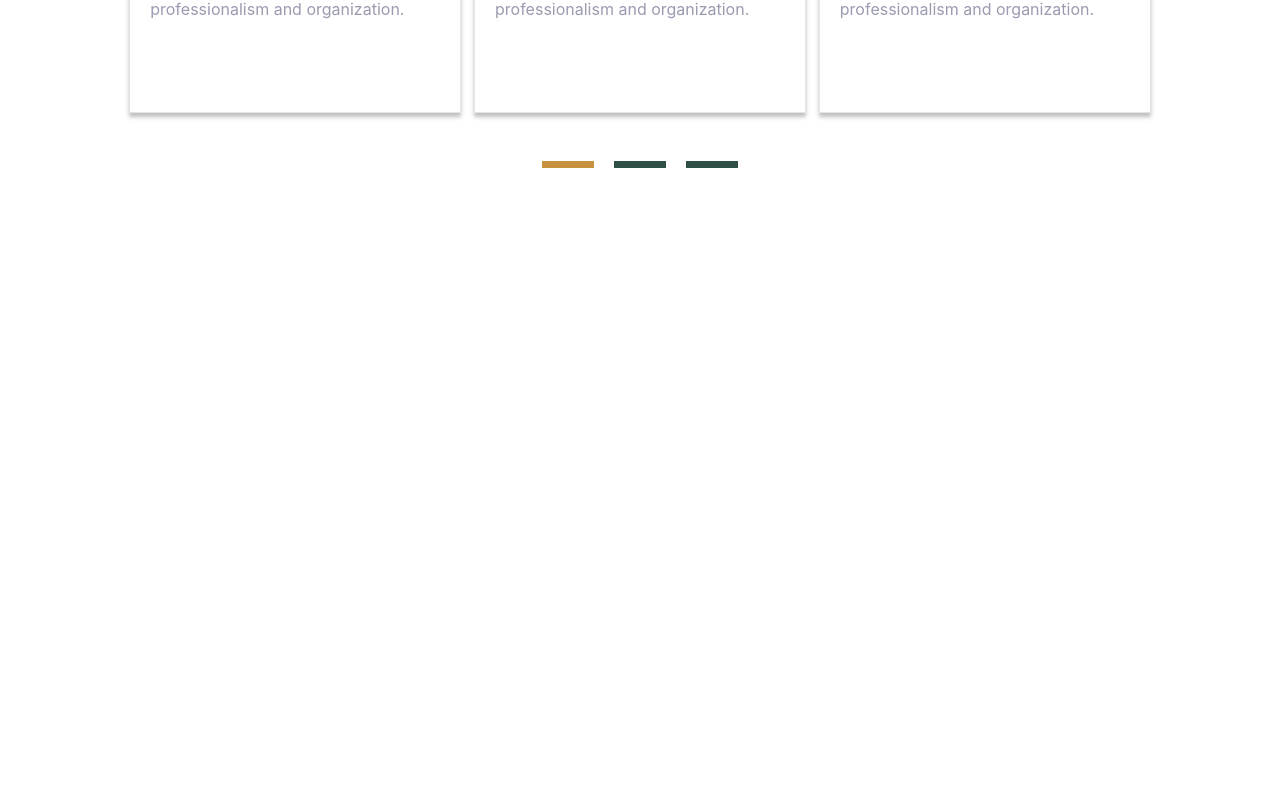
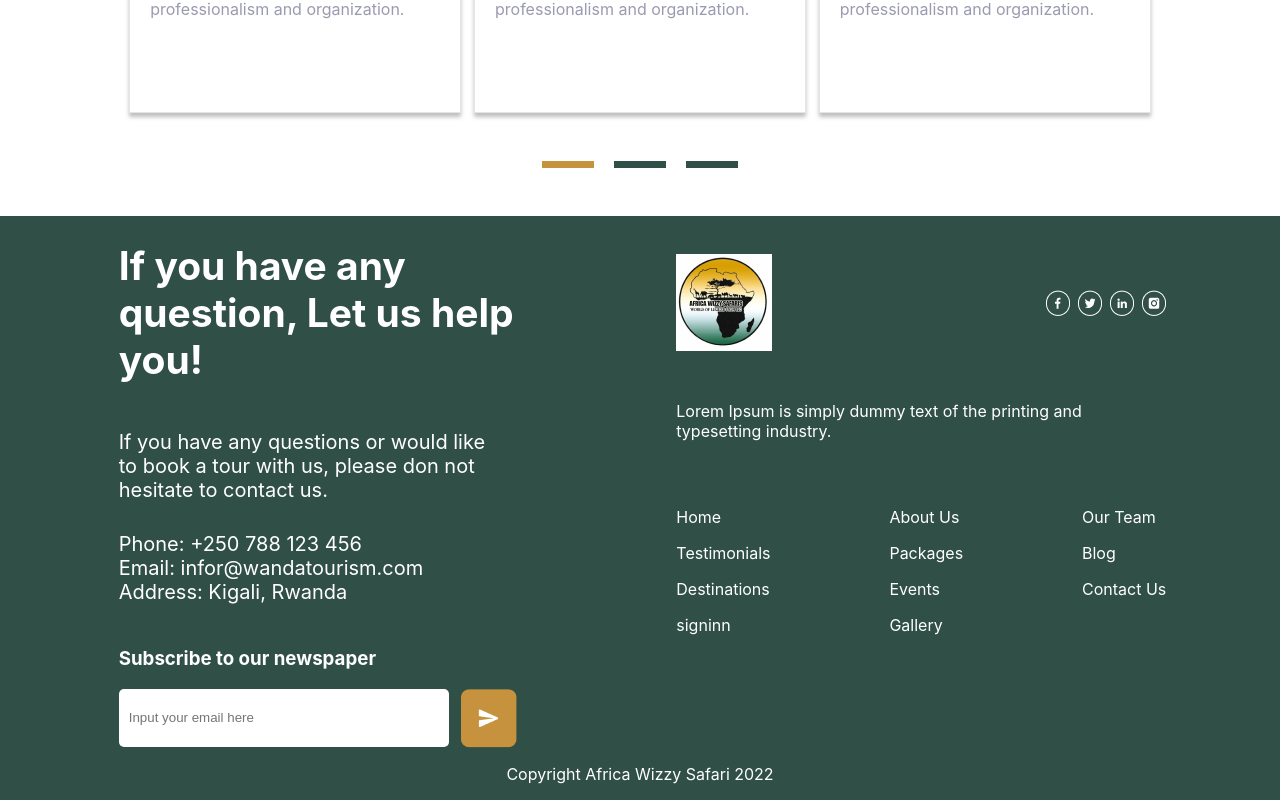
Before and after one commit to kadjialan/figma-page-react, a React (Create React App) app: page / in a window 1280 px wide. Shown: the part 5013-5813 px from the top of the page. Before the commit the page ends 5189 px from the top, so only its background shows below. Built offline with nearby package versions, Linux system fonts and the light colour scheme.

Commit message:
final home design

```diff
--- a/src/Pages/Home/Footer/Footer.css
+++ b/src/Pages/Home/Footer/Footer.css
@@ -0,0 +1,68 @@
+.footer {
+  display: flex;
+  flex-direction: column;
+  justify-content: center;
+  align-items: center;
+  background-color: #304f47;
+  color: #fff;
+}
+
+.footer__content {
+  display: flex;
+  gap: 7vw;
+}
+
+.footer__left {
+  max-width: 468px;
+  padding-left: 20px;
+}
+
+.footer__left h1 {
+  font-weight: 700;
+  font-size: 39px;
+}
+
+.footer__left__text {
+  display: flex;
+  gap: 10px;
+  flex-direction: column;
+  font-weight: 400;
+  font-size: 20px;
+  width: 390px;
+  padding-bottom: 25px;
+}
+
+.footer__search {
+  display: flex;
+  gap: 12px;
+  border-radius: 5px;
+}
+
+.footer__search input {
+  border: none;
+  height: 58px;
+  width: 330px;
+  padding: 10px;
+}
+
+.footer__right {
+  max-width: 490px;
+  padding-top: 38px;
+  padding-right: 15px;
+}
+
+.footer__right__images {
+  display: flex;
+  align-items: center;
+  justify-content: space-between;
+}
+
+.footer__para {
+  margin-top: 50px;
+}
+
+.footer__right__text {
+  display: flex;
+  justify-content: space-between;
+  margin-top: 50px;
+}
--- a/src/Pages/Home/Footer/Footer.jsx
+++ b/src/Pages/Home/Footer/Footer.jsx
@@ -0,0 +1,68 @@
+import React from 'react';
+import btn from '../../../asserts/images/btn.png';
+import Continent from '../../../asserts/images/Africa.png';
+import Web from '../../../asserts/images/social.png';
+import './Footer.css';
+
+export default function Footer() {
+  return (
+    <div className="footer">
+      <div className="footer__content">
+        <div className="footer__left">
+          <h1>If you have any question, Let us help you!</h1>
+          <div className="footer__left__text">
+            <div>
+              <p>
+                If you have any questions or would like to book a tour with us,
+                please don not hesitate to contact us.
+              </p>
+            </div>
+
+            <div>
+              <span>Phone: +250 788 123 456</span>
+              <br />
+              <span>Email: infor@wandatourism.com</span>
+              <br />
+              <span>Address: Kigali, Rwanda</span>
+            </div>
+          </div>
+          <h3>Subscribe to our newspaper</h3>
+          <div className="footer__search">
+            <input type="search" placeholder="Input your email here" />
+            <img src={btn} alt="btn" />
+          </div>
+        </div>
+        <div className="footer__right">
+          <div className="footer__right__images">
+            <img src={Continent} alt="country" />
+            <img src={Web} alt="net" />
+          </div>
+          <p className="footer__para">
+            Lorem Ipsum is simply dummy text of the printing and typesetting
+            industry.
+          </p>
+          <div className="footer__right__text">
+            <div>
+              <p>Home</p>
+              <p>Testimonials</p>
+              <p>Destinations</p>
+              <p>signinn</p>
+            </div>
+            <div>
+              <p>About Us</p>
+              <p>Packages</p>
+              <p>Events</p>
+              <p>Gallery</p>
+            </div>
+            <div>
+              <p>Our Team</p>
+              <p>Blog</p>
+              <p>Contact Us</p>
+            </div>
+          </div>
+        </div>
+      </div>
+      <p>Copyright Africa Wizzy Safari 2022</p>
+    </div>
+  );
+}
--- a/src/Pages/Home/Home.jsx
+++ b/src/Pages/Home/Home.jsx
@@ -3,6 +3,7 @@ import Navbar from '../../components/Navbar/Navbar';
 import Searchnav from '../../components/Searchnav/Searchnav';
 import Cards from './Cards/Cards';
 import Destinations from './Destinations/Destinations';
+import Footer from './Footer/Footer';
 import Hero from './Hero/Hero';
 import Subsearch from './Subsearch/Subsearch';
 import Testimonials from './Testimonials/Testimonials';
@@ -17,6 +18,7 @@ export default function Home() {
       <Cards />
       <Destinations />
       <Testimonials />
+      <Footer />
     </div>
   );
 }
--- a/src/Pages/Home/Testimonials/Testimonials.css
+++ b/src/Pages/Home/Testimonials/Testimonials.css
@@ -64,7 +64,7 @@
 .lines {
   display: flex;
   gap: 20px;
-  margin-top: 40px;
+  margin: 40px 0 40px 0;
 }
 
 .line1 {
```
Also changed, not shown: src/asserts/images/btn.png (added).
